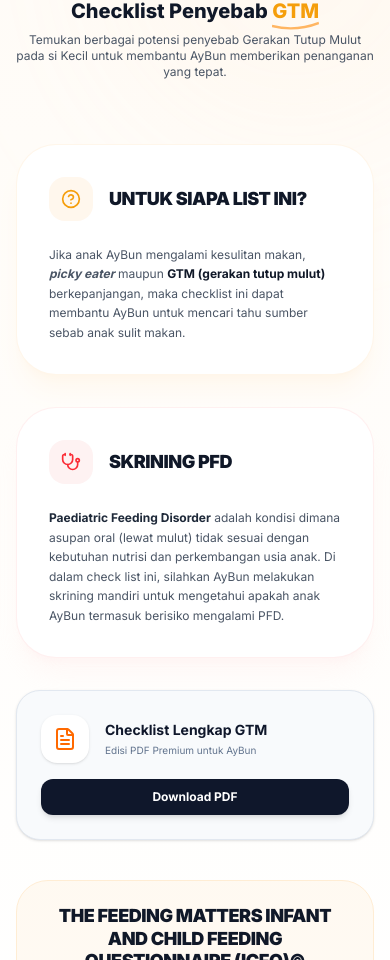
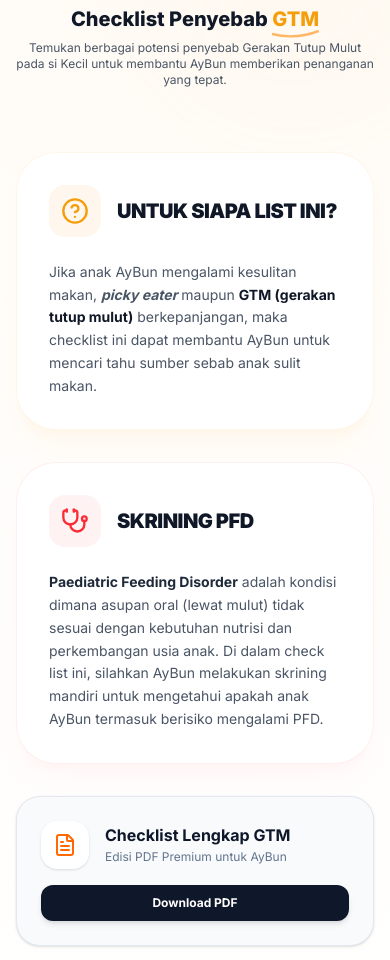
Before and after one commit to dhianharyono/zahrakrisnadi, a Next.js app: page / in a window 390 px wide. Shown: the part 4174-5134 px from the top of the page. Built offline with nearby package versions, Linux system fonts and the light colour scheme; no server answers; the database is empty; a web font is replaced by a local one.

Commit message:
Revert "feat(ui): adjustment section gtm mobile view"
This reverts commit 9f5d2a53ee8b332cbe547699c05c3143d2520abf.

```diff
--- a/src/components/BMICalculator.tsx
+++ b/src/components/BMICalculator.tsx
@@ -100,7 +100,7 @@ const BMICalculator: React.FC = () => {
                 <div className='w-6 h-6 rounded-full bg-orange-100 flex items-center justify-center text-orange-600'>
                   <ChevronRight size={16} />
                 </div>
-                <span className='text-gray-700 font-medium text-xs md:text-lg'>
+                <span className='text-gray-700 font-medium text-lg'>
                   Hasil Instan
                 </span>
               </li>
@@ -108,7 +108,7 @@ const BMICalculator: React.FC = () => {
                 <div className='w-6 h-6 rounded-full bg-orange-100 flex items-center justify-center text-orange-600'>
                   <ChevronRight size={16} />
                 </div>
-                <span className='text-gray-700 font-medium text-xs md:text-lg'>
+                <span className='text-gray-700 font-medium text-lg'>
                   Standar BMI Asia Pasifik
                 </span>
               </li>
--- a/src/components/GTMChecklist.tsx
+++ b/src/components/GTMChecklist.tsx
@@ -1,14 +1,7 @@
 'use client';
 
 import React, { useState } from 'react';
-import {
-  HelpCircle,
-  Stethoscope,
-  FileText,
-  AlertCircle,
-  CheckCircle2,
-  RotateCcw,
-} from 'lucide-react';
+import { HelpCircle, Stethoscope, FileText, AlertCircle, CheckCircle2, RotateCcw } from 'lucide-react';
 import { motion, AnimatePresence, Variants } from 'framer-motion';
 
 const GTMChecklist: React.FC = () => {
@@ -137,8 +130,7 @@ const GTMChecklist: React.FC = () => {
             </span>
           </h2>
           <p className='text-gray-600 max-w-2xl mx-auto text-xs lg:text-lg'>
-            Temukan berbagai potensi penyebab Gerakan Tutup Mulut pada si Kecil
-            untuk membantu AyBun memberikan penanganan yang tepat.
+            Temukan berbagai potensi penyebab Gerakan Tutup Mulut pada si Kecil untuk membantu AyBun memberikan penanganan yang tepat.
           </p>
         </motion.div>
 
@@ -159,20 +151,14 @@ const GTMChecklist: React.FC = () => {
             >
               <div className='flex items-center gap-4 mb-6'>
                 <div className='p-3 bg-orange-50 rounded-2xl text-primary group-hover:bg-primary group-hover:text-white transition-all duration-300'>
-                  <HelpCircle className='w-5 h-5 md:w-7 md:h-7' />
+                  <HelpCircle className='w-7 h-7' />
                 </div>
-                <div className='text-lg md:text-xl font-black text-gray-900 tracking-tight'>
+                <h3 className='text-xl font-black text-gray-900 tracking-tight'>
                   UNTUK SIAPA LIST INI?
-                </div>
+                </h3>
               </div>
-              <p className='text-gray-600 text-xs md:text-base leading-relaxed'>
-                Jika anak AyBun mengalami kesulitan makan,{' '}
-                <span className='font-bold italic'>picky eater</span> maupun{' '}
-                <strong className='text-gray-900'>
-                  GTM (gerakan tutup mulut)
-                </strong>{' '}
-                berkepanjangan, maka checklist ini dapat membantu AyBun untuk
-                mencari tahu sumber sebab anak sulit makan.
+              <p className='text-gray-600 text-sm md:text-base leading-relaxed'>
+                Jika anak AyBun mengalami kesulitan makan, <span className='font-bold italic'>picky eater</span> maupun <strong className='text-gray-900'>GTM (gerakan tutup mulut)</strong> berkepanjangan, maka checklist ini dapat membantu AyBun untuk mencari tahu sumber sebab anak sulit makan.
               </p>
             </motion.div>
 
@@ -183,20 +169,14 @@ const GTMChecklist: React.FC = () => {
             >
               <div className='flex items-center gap-4 mb-6'>
                 <div className='p-3 bg-red-50 rounded-2xl text-red-500 group-hover:bg-red-500 group-hover:text-white transition-all duration-300'>
-                  <Stethoscope className='w-5 h-5 md:w-7 md:h-7' />
+                  <Stethoscope className='w-7 h-7' />
                 </div>
-                <h3 className='text-lg md:text-xl font-black text-gray-900 tracking-tight'>
+                <h3 className='text-xl font-black text-gray-900 tracking-tight'>
                   SKRINING PFD
                 </h3>
               </div>
-              <p className='text-gray-600 text-xs md:text-base leading-relaxed'>
-                <span className='font-bold text-gray-800'>
-                  Paediatric Feeding Disorder
-                </span>{' '}
-                adalah kondisi dimana asupan oral (lewat mulut) tidak sesuai
-                dengan kebutuhan nutrisi dan perkembangan usia anak. Di dalam
-                check list ini, silahkan AyBun melakukan skrining mandiri untuk
-                mengetahui apakah anak AyBun termasuk berisiko mengalami PFD.
+              <p className='text-gray-600 text-sm md:text-base leading-relaxed'>
+                <span className='font-bold text-gray-800'>Paediatric Feeding Disorder</span> adalah kondisi dimana asupan oral (lewat mulut) tidak sesuai dengan kebutuhan nutrisi dan perkembangan usia anak. Di dalam check list ini, silahkan AyBun melakukan skrining mandiri untuk mengetahui apakah anak AyBun termasuk berisiko mengalami PFD.
               </p>
             </motion.div>
 
@@ -211,12 +191,8 @@ const GTMChecklist: React.FC = () => {
                     <FileText className='w-6 h-6' />
                   </div>
                   <div>
-                    <h4 className='text-sm md:text-base font-bold text-slate-900 leading-tight'>
-                      Checklist Lengkap GTM
-                    </h4>
-                    <p className='text-slate-500 text-[10px] md:text-xs mt-1'>
-                      Edisi PDF Premium untuk AyBun
-                    </p>
+                    <h4 className='text-base font-bold text-slate-900 leading-tight'>Checklist Lengkap GTM</h4>
+                    <p className='text-slate-500 text-xs mt-1'>Edisi PDF Premium untuk AyBun</p>
                   </div>
                 </div>
                 <a
@@ -241,8 +217,7 @@ const GTMChecklist: React.FC = () => {
             <div className='bg-orange-100/30 p-6 md:p-8 rounded-[2rem] border border-orange-100'>
               <div className='flex flex-col gap-2 mb-10 text-center'>
                 <h3 className='text-lg md:text-xl font-black text-gray-900 mb-2 leading-tight uppercase tracking-tight'>
-                  THE FEEDING MATTERS INFANT AND CHILD FEEDING QUESTIONNAIRE
-                  (ICFQ)©
+                  THE FEEDING MATTERS INFANT AND CHILD FEEDING QUESTIONNAIRE (ICFQ)©
                 </h3>
                 <div className='flex flex-col items-center gap-x-3 gap-y-1'>
                   <p className='text-gray-700 font-bold text-sm'>
@@ -258,9 +233,7 @@ const GTMChecklist: React.FC = () => {
                   <div key={idx} className='flex flex-col gap-3'>
                     <div className='flex flex-col md:flex-row md:items-center gap-4'>
                       <div className='flex-1 bg-white p-5 md:p-6 rounded-[1.5rem] shadow-[4px_4px_0px_0px_rgba(0,0,0,0.05)] border-2 border-transparent border-b-gray-100 flex items-start gap-3'>
-                        <span className='text-primary font-black text-sm md:text-base'>
-                          {idx + 1}.
-                        </span>
+                        <span className='text-primary font-black text-sm md:text-base'>{idx + 1}.</span>
                         <p className='text-sm md:text-base font-bold text-gray-800 leading-snug'>
                           {q.text}
                         </p>
@@ -276,13 +249,12 @@ const GTMChecklist: React.FC = () => {
                               <button
                                 key={option}
                                 onClick={() => toggleAnswer(idx, option)}
-                                className={`cursor-pointer min-w-[70px] md:min-w-[85px] px-4 py-2.5 rounded-xl text-xs font-black transition-all duration-200 uppercase tracking-wider ${
-                                  isSelected
-                                    ? isRisk
-                                      ? 'bg-primary text-white shadow-lg shadow-primary/20 scale-95'
-                                      : 'bg-gray-800 text-white shadow-lg scale-95'
-                                    : 'bg-white text-gray-400 hover:text-gray-700 hover:bg-gray-50'
-                                }`}
+                                className={`cursor-pointer min-w-[70px] md:min-w-[85px] px-4 py-2.5 rounded-xl text-xs font-black transition-all duration-200 uppercase tracking-wider ${isSelected
+                                  ? isRisk
+                                    ? 'bg-primary text-white shadow-lg shadow-primary/20 scale-95'
+                                    : 'bg-gray-800 text-white shadow-lg scale-95'
+                                  : 'bg-white text-gray-400 hover:text-gray-700 hover:bg-gray-50'
+                                  }`}
                               >
                                 {option}
                               </button>
@@ -300,9 +272,7 @@ const GTMChecklist: React.FC = () => {
                 ))}
                 <p className='text-xs font-black text-gray-800 tracking-[0.2em] leading-relaxed text-center mt-10'>
                   JIKA TERDAPAT 2 ATAU LEBIH JAWABAN BERWARNA ORANYE,
-                  <span className='block text-xs mt-1 text-primary'>
-                    SEGERA KONSULTASIKAN DENGAN DSA (DOKTER SPESIALIS ANAK)
-                  </span>
+                  <span className='block text-xs mt-1 text-primary'>SEGERA KONSULTASIKAN DENGAN DSA (DOKTER SPESIALIS ANAK)</span>
                 </p>
               </div>
             </div>
@@ -325,15 +295,8 @@ const GTMChecklist: React.FC = () => {
                         <AlertCircle className='w-4 h-4 md:w-8 md:h-8' />
                       </div>
                       <div>
-                        <p className='font-black text-[10px] md:text-xs uppercase tracking-widest mb-1 opacity-80'>
-                          Peringatan Dini:
-                        </p>
-                        <p className='text-xs md:text-sm font-bold leading-tight'>
-                          Si Kecil menunjukkan risiko Paediatric Feeding
-                          Disorder.
-                          <br /> Segera jadwalkan konsultasi dengan Dokter
-                          Spesialis Anak (DSA)
-                        </p>
+                        <p className='font-black text-xs uppercase tracking-widest mb-1 opacity-80'>Peringatan Dini:</p>
+                        <p className='text-sm font-bold leading-tight'>Si Kecil menunjukkan risiko Paediatric Feeding Disorder.<br /> Segera jadwalkan konsultasi dengan Dokter Spesialis Anak (DSA)</p>
                       </div>
                     </motion.div>
                   ) : (
@@ -347,14 +310,8 @@ const GTMChecklist: React.FC = () => {
                         <CheckCircle2 className='w-4 h-4 md:w-8 md:h-8' />
                       </div>
                       <div>
-                        <p className='font-black text-[10px] md:text-xs uppercase tracking-widest mb-1 opacity-80'>
-                          Hasil Skrining:
-                        </p>
-                        <p className='text-xs md:text-sm font-bold leading-tight'>
-                          Si Kecil saat ini dalam kategori risiko rendah. <br />
-                          Tetap konsisten pantau pola makan & feeding rules yang
-                          baik ya, AyBun!
-                        </p>
+                        <p className='font-black text-xs uppercase tracking-widest mb-1 opacity-80'>Hasil Skrining:</p>
+                        <p className='text-sm font-bold leading-tight'>Si Kecil saat ini dalam kategori risiko rendah. <br />Tetap konsisten pantau pola makan & feeding rules yang baik ya, AyBun!</p>
                       </div>
                     </motion.div>
                   )}
@@ -363,7 +320,7 @@ const GTMChecklist: React.FC = () => {
                     whileHover={{ scale: 1.05 }}
                     whileTap={{ scale: 0.95 }}
                     onClick={() => setAnswers({})}
-                    className='cursor-pointer flex items-center gap-2 px-6 py-3 rounded-2xl bg-white border-2 border-orange-100 text-orange-500 font-bold text-xs md:text-sm hover:bg-orange-50 hover:border-orange-200 transition-all shadow-sm'
+                    className='cursor-pointer flex items-center gap-2 px-6 py-3 rounded-2xl bg-white border-2 border-orange-100 text-orange-500 font-bold text-sm hover:bg-orange-50 hover:border-orange-200 transition-all shadow-sm'
                   >
                     <RotateCcw className='w-4 h-4' />
                     Reset Checklist
```
